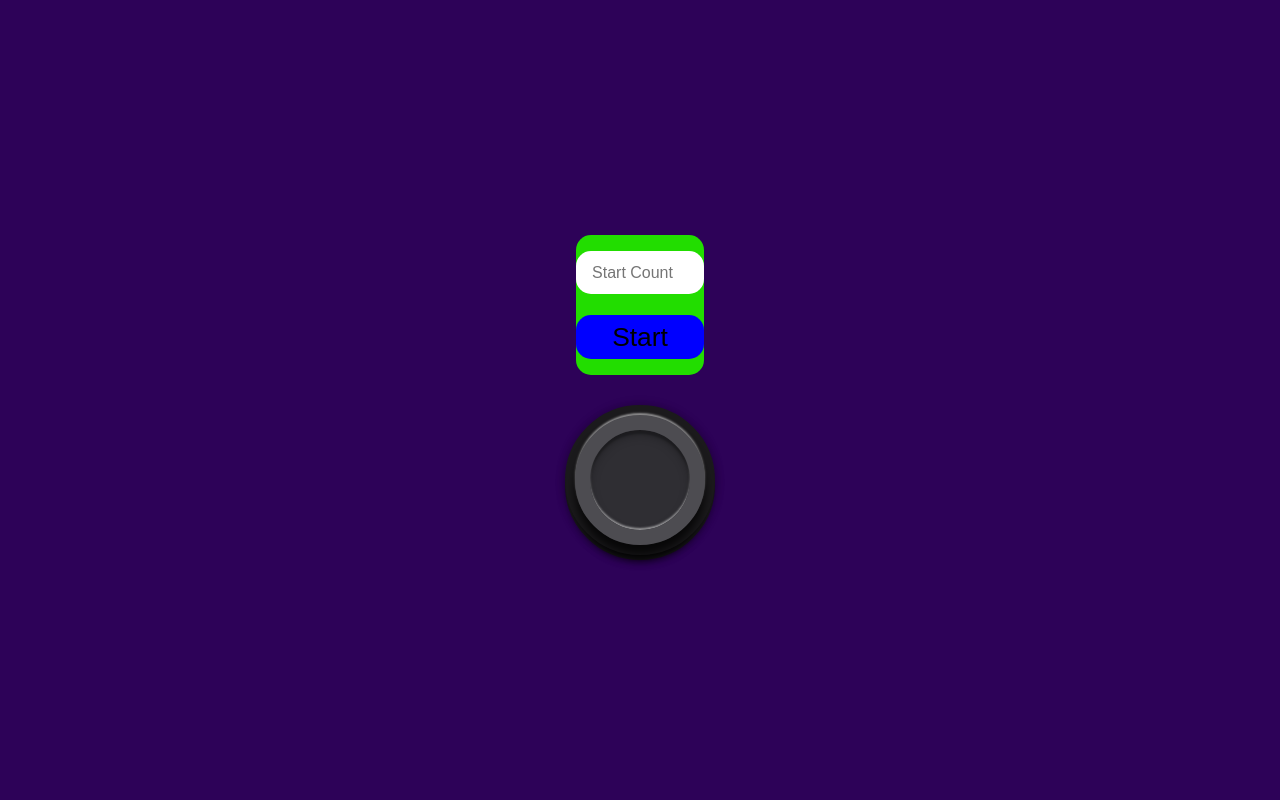
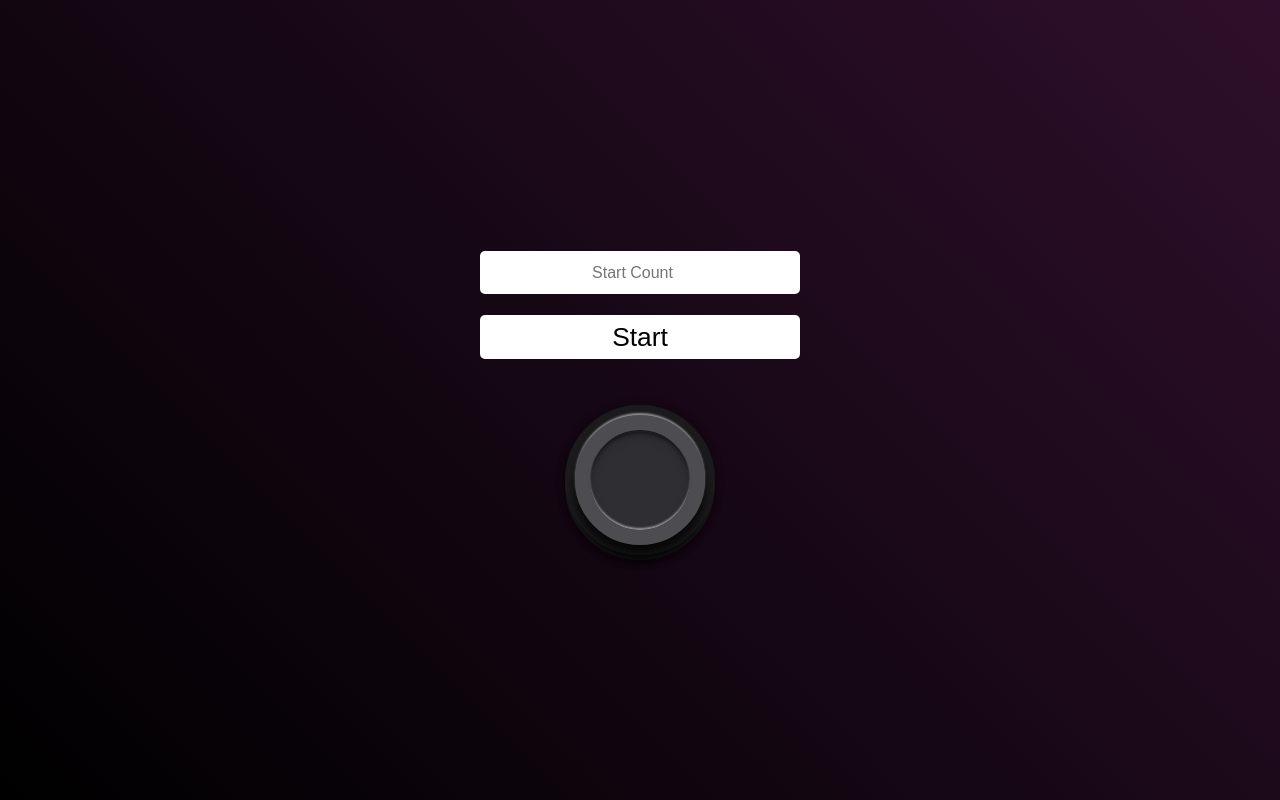
Before and after one commit to khaledsafee43/count-down-timer, a plain HTML site: page index.html in a window 1280 px wide. Drawn offline with Linux system fonts and the light colour scheme.

Commit message:
Update style.css

```diff
--- a/JS and CSS code/css/style.css
+++ b/JS and CSS code/css/style.css
@@ -12,7 +12,7 @@ body{
     height: 100vh;
     flex-direction: column;
     gap: 5%;
-    background: #2d0258;
+    background: linear-gradient(45deg,black,rgb(46, 15, 43));
 }
 .time{
     /* display: none; */
@@ -97,8 +97,7 @@ body{
     flex-direction: column;
     gap: 15%;
     border-radius: 15px;
-    background: #2d0;
-    width: 10%;
+    width: 25%;
     height: 17.5%;
 }
 .container input{
@@ -106,20 +105,21 @@ body{
     font-size: 1em;
     text-align: center;
     border: none;
-    padding: 10%;
-    border-radius: 15px;
+    padding: 4%;
+    border-radius: 5px;
+    outline: none;
 }
 .container button{
     width: 100%;
-    padding: 5%;
+    padding: 2%;
     font-size: 1.65em;
-    background: blue;
+    background: white;
     border: none;
-    border-radius: 15px;
+    border-radius: 5px;
     cursor: pointer;
 }
 .container button:hover{
-    background-color: coral;
+    background: linear-gradient(18deg, rgb(192, 0, 109), rgba(141, 4, 179, 0.688));
     color: white;
     transition: all .125s ease;
 }
```
